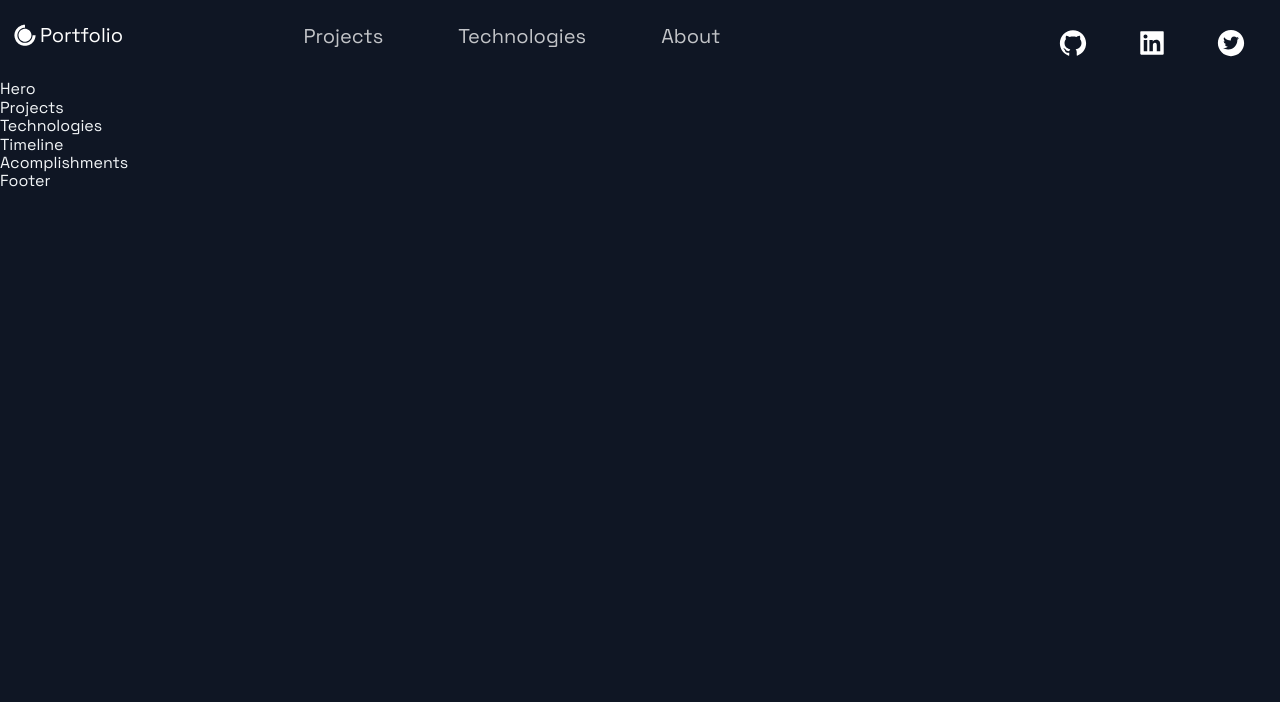
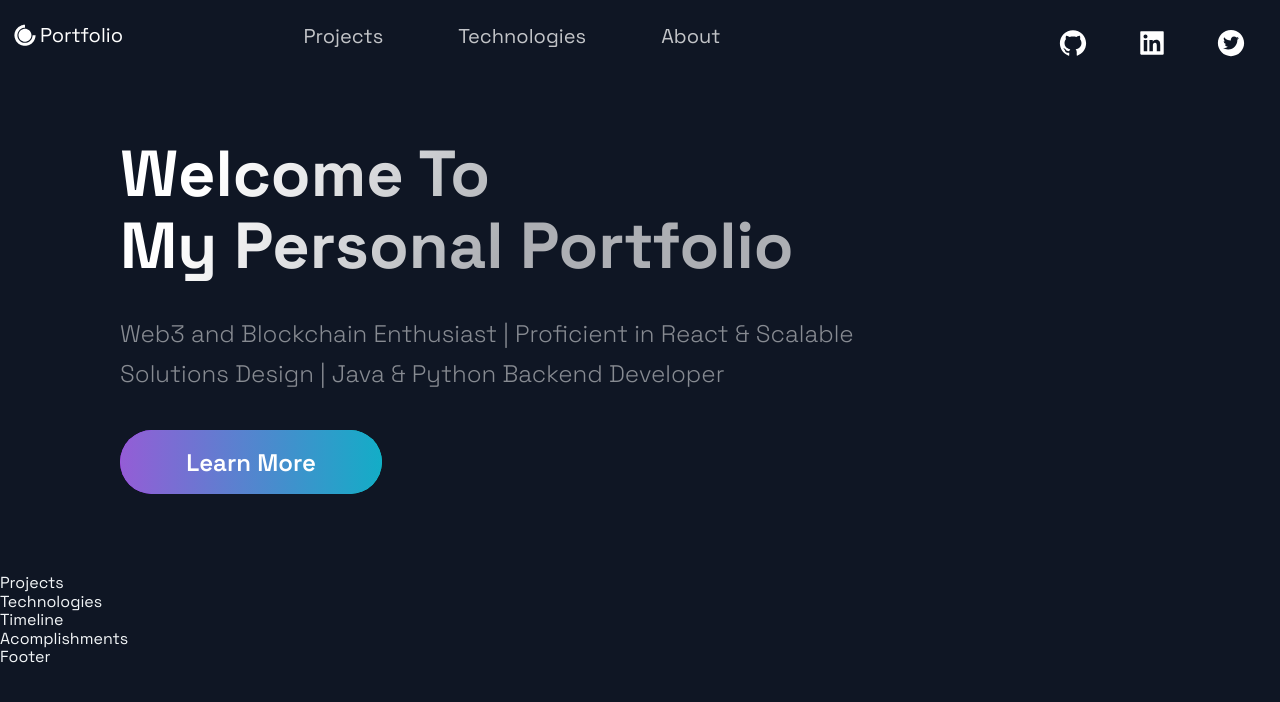
Before and after one commit to bkjml/Portfolio_website, a Next.js app: page / in a window 1280 px wide. Shown: the top 702 px of the page. Built offline with nearby package versions, Linux system fonts and the light colour scheme.

Commit message:
hero section

```diff
--- a/src/components/Hero/Hero.js
+++ b/src/components/Hero/Hero.js
@@ -4,10 +4,23 @@ import { Section, SectionText, SectionTitle } from '../../styles/GlobalComponent
 import Button from '../../styles/GlobalComponents/Button';
 import { LeftSection } from './HeroStyles';
 
+const handleEmailClick = () => {
+  window.location.href="mailto:mattbirhane@gmail.com?subject=Get to Know You More&body=Hi Mathias,";
+}
+
 const Hero = (props) => (
-  <div>
-    Hero
-  </div>
+  <Section row nopadding>
+    <LeftSection>
+      <SectionTitle main center>
+        Welcome To <br />
+        My Personal Portfolio
+      </SectionTitle>
+      <SectionText>
+        Web3 and Blockchain Enthusiast | Proficient in React & Scalable Solutions Design | Java & Python Backend Developer
+      </SectionText>
+      <Button onClick={handleEmailClick}>Learn More</Button>
+    </LeftSection>
+  </Section>
 );
 
 export default Hero;
```
